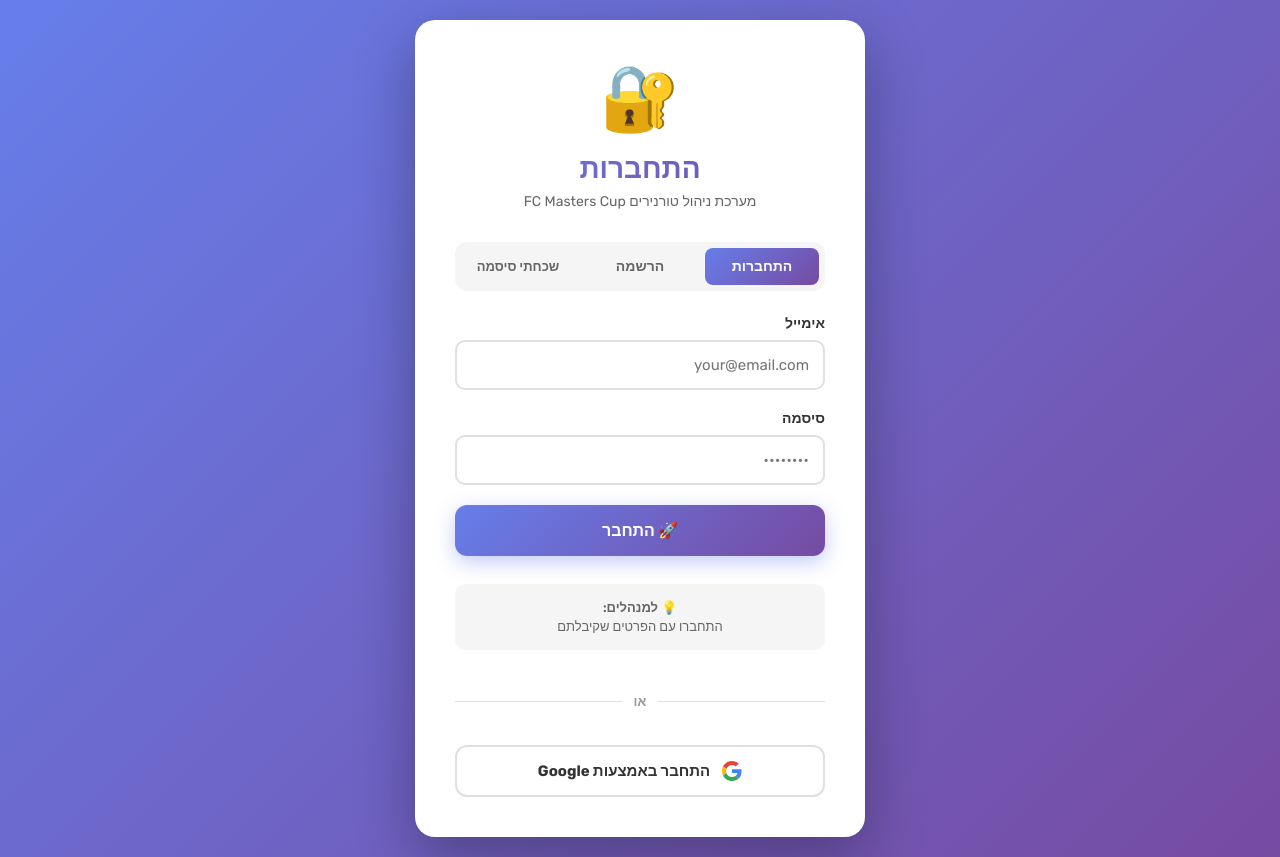
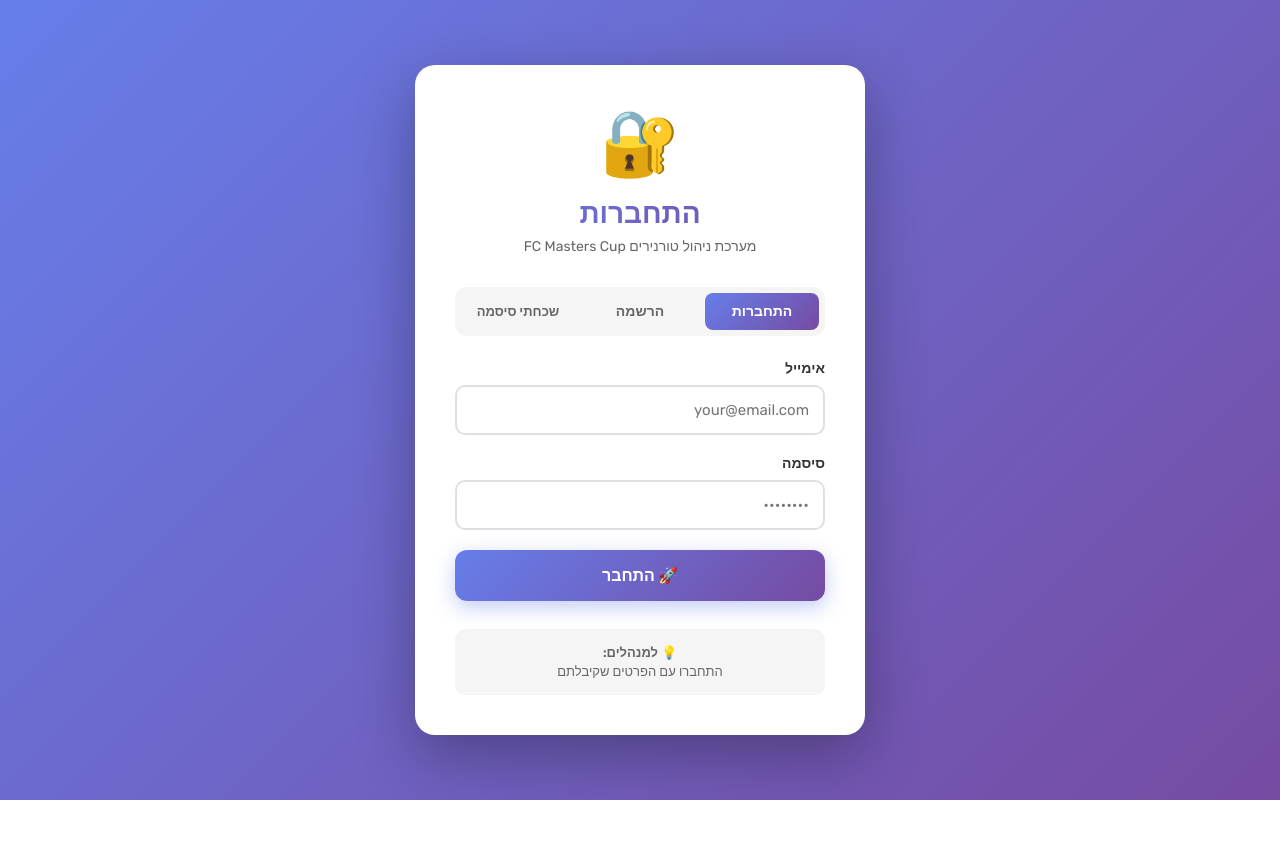
Before and after one commit to roizohar199/Fc-Masters-Cup, a React (Vite) app in the folder client/: page /login in a window 1280 px wide. After the commit the page ends 800 px from the top, so only its background shows below. Built offline with nearby package versions, Linux system fonts and the light colour scheme.

Commit message:
Remove Google OAuth button completely

```diff
--- a/client/src/pages/Login.tsx
+++ b/client/src/pages/Login.tsx
@@ -468,59 +468,6 @@ export default function Login() {
             </div>
           )}
 
-          {/* Google OAuth - only show in login and register modes */}
-          {mode !== "forgot" && (
-            <>
-              <div style={{
-                display: "flex",
-                alignItems: "center",
-                gap: 12,
-                margin: "24px 0 16px 0"
-              }}>
-                <div style={{ flex: 1, height: 1, background: "#e0e0e0" }}></div>
-                <span style={{ fontSize: 13, color: "#999", fontWeight: 600 }}>או</span>
-                <div style={{ flex: 1, height: 1, background: "#e0e0e0" }}></div>
-              </div>
-
-              <a
-                href="/api/auth/google"
-                style={{
-                  display: "flex",
-                  alignItems: "center",
-                  justifyContent: "center",
-                  gap: 12,
-                  width: "100%",
-                  padding: 14,
-                  background: "#fff",
-                  border: "2px solid #e0e0e0",
-                  borderRadius: 12,
-                  fontSize: 15,
-                  fontWeight: 700,
-                  color: "#333",
-                  textDecoration: "none",
-                  transition: "all 0.3s",
-                  cursor: "pointer"
-                }}
-                onMouseEnter={e => {
-                  e.currentTarget.style.borderColor = "#4285f4";
-                  e.currentTarget.style.boxShadow = "0 4px 12px rgba(66, 133, 244, 0.2)";
-                }}
-                onMouseLeave={e => {
-                  e.currentTarget.style.borderColor = "#e0e0e0";
-                  e.currentTarget.style.boxShadow = "none";
-                }}
-              >
-                <svg width="20" height="20" viewBox="0 0 48 48">
-                  <path fill="#EA4335" d="M24 9.5c3.54 0 6.71 1.22 9.21 3.6l6.85-6.85C35.9 2.38 30.47 0 24 0 14.62 0 6.51 5.38 2.56 13.22l7.98 6.19C12.43 13.72 17.74 9.5 24 9.5z"/>
-                  <path fill="#4285F4" d="M46.98 24.55c0-1.57-.15-3.09-.38-4.55H24v9.02h12.94c-.58 2.96-2.26 5.48-4.78 7.18l7.73 6c4.51-4.18 7.09-10.36 7.09-17.65z"/>
-                  <path fill="#FBBC05" d="M10.53 28.59c-.48-1.45-.76-2.99-.76-4.59s.27-3.14.76-4.59l-7.98-6.19C.92 16.46 0 20.12 0 24c0 3.88.92 7.54 2.56 10.78l7.97-6.19z"/>
-                  <path fill="#34A853" d="M24 48c6.48 0 11.93-2.13 15.89-5.81l-7.73-6c-2.15 1.45-4.92 2.3-8.16 2.3-6.26 0-11.57-4.22-13.47-9.91l-7.98 6.19C6.51 42.62 14.62 48 24 48z"/>
-                  <path fill="none" d="M0 0h48v48H0z"/>
-                </svg>
-                {mode === "login" ? "התחבר באמצעות Google" : "הירשם באמצעות Google"}
-              </a>
-            </>
-          )}
         </div>
       </form>
     </div>
```
